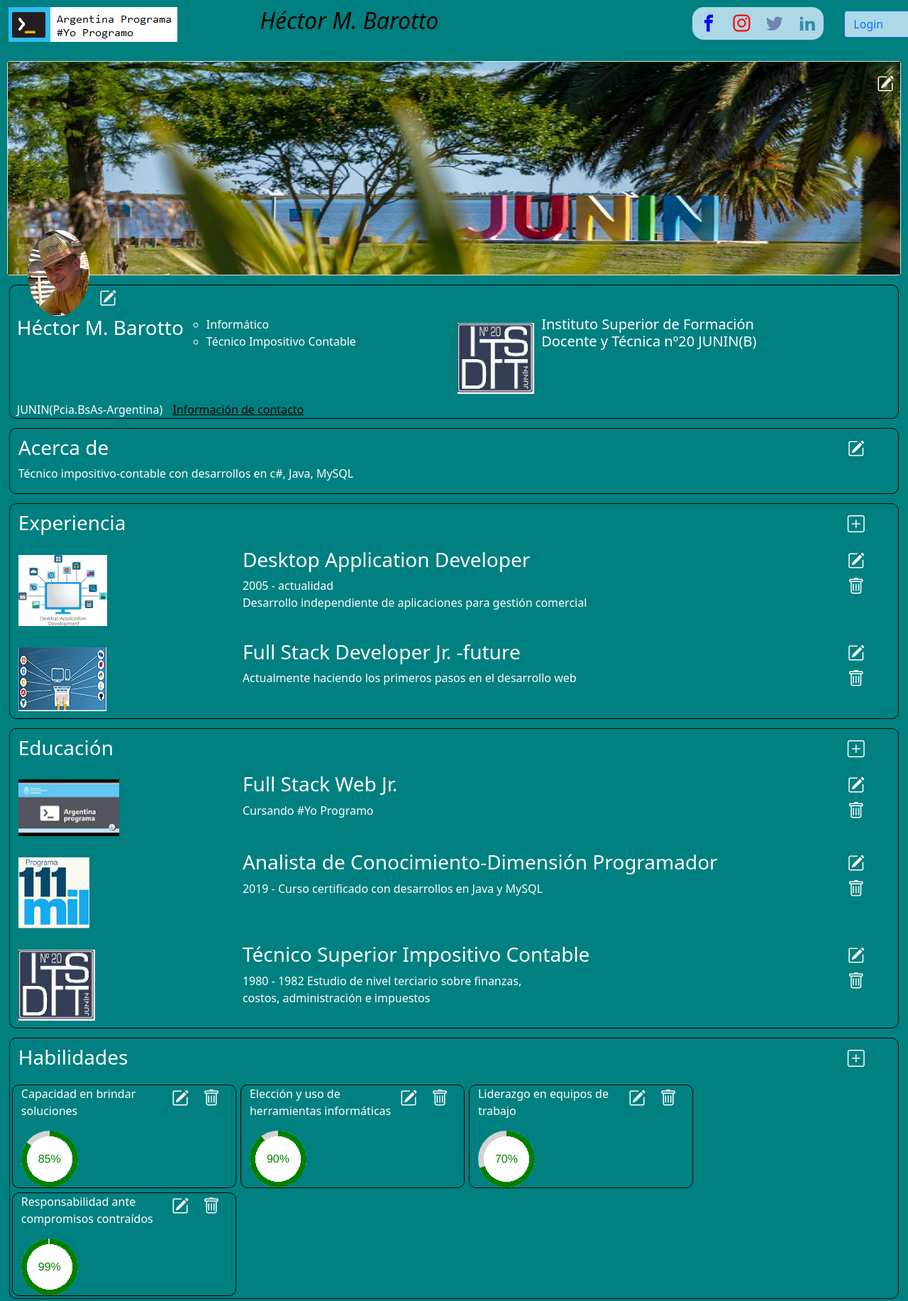
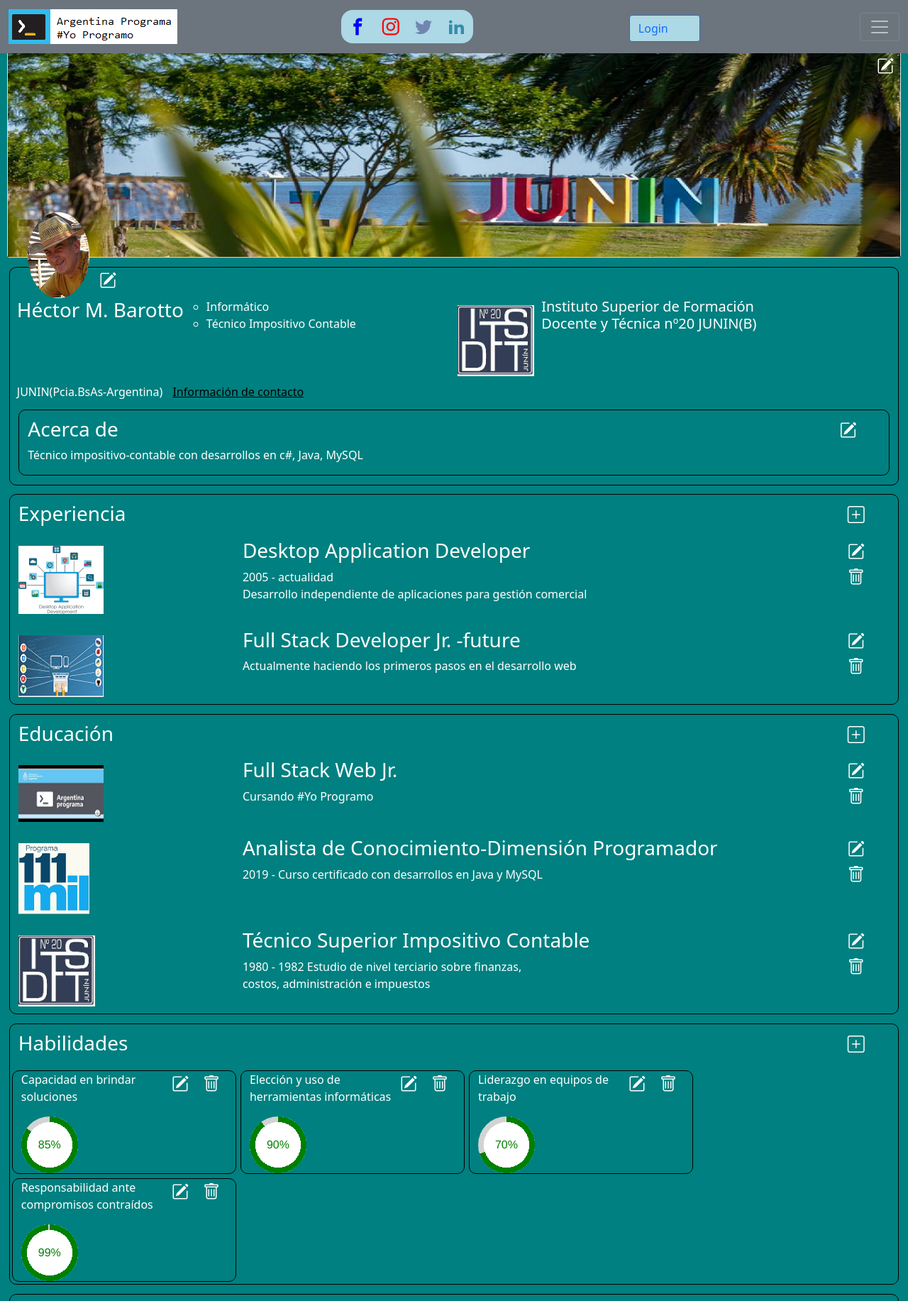
Before and after one commit to HectorBarotto/AppFrontend, a plain HTML site: page src/index.html in a window 1280 px wide. Shown: the top 1833 px of the page at 71% size. Drawn offline with nearby package versions, Linux system fonts and the light colour scheme; files whose address does not match are found by name.

Commit message:
Add navbar

```diff
--- a/src/index.html
+++ b/src/index.html
@@ -17,23 +17,42 @@
 </head>
 <body>
   <header>
-        <div class="row fixed"> <!-- primera linea con: logo argprog /nombre /redes sociales /btn login-->
-            <div class="col-sm-7" title="Si lo puedes imaginar, lo puedes programar">
+    <nav class="navbar bg-secondary navbar-dark"> <!--navegación dentro de la página-->
+      <div class="container-fluid">
+        <div class="navbar-brand" title="Si lo puedes imaginar, lo puedes programar">
           <img src="../images/argprog.png" alt="logo argentina programa" align="left" width="238" height="49" />
-                <h2 id="my-name" align="center" style="color: black"><i>Héctor M. Barotto</i></h2>
         </div>
-            <div class="col-sm-4">
         <div class="social-bar">
           <a href="https://www.facebook.com/" class="icon icon-facebook" target="_blank" title="Facebook"></a>
           <a href="https://www.instagram.com/" class="icon icon-instagram" target="_blank" title="Instagram"></a>
           <a href="https://twitter.com/?lang=es" class="icon icon-twitter" target="_blank" title="Twitter"></a>
           <a href="https://ar.linkedin.com/" class="icon icon-linkedin2" target="_blank" title="LinkedIn"></a>
         </div>
-            </div>
-            <div class="col-sm-1">
         <button type="button" class="btn btn-outline-primary" title="data access">Login</button>
+        <button class="navbar-toggler" type="button" data-bs-toggle="collapse" data-bs-target="#collapsibleNavbar">
+          <span class="navbar-toggler-icon"></span>
+        </button>
+        <div class="collapse navbar-collapse" id="collapsibleNavbar">
+          <ul class="navbar-nav">
+            <li class="nav-item">
+              <a class="nav-link" href="#acerca-de">1. Acerca de</a>
+            </li>
+            <li class="nav-item">
+              <a class="nav-link" href="#experiencia">2. Experiencia</a>
+            </li>
+            <li class="nav-item">
+              <a class="nav-link" href="#educacion">3. Educación</a>
+            </li>
+            <li class="nav-item">
+              <a class="nav-link" href="#habilidades">4. Habilidades</a>
+            </li>
+            <li class="nav-item">
+              <a class="nav-link" href="#proyectos">5. Proyectos</a>
+            </li>
+          </ul>
         </div>
       </div>
+    </nav>
     <!-- banner-->
     <div id="banner-edit">
       <a href="#" >
@@ -44,9 +63,8 @@
       <img class="img-fluid" src="../images/junin.png" alt="Parque Natural -JUNIN(B)"/>
     </div>
   </header>
-    <section> <!-- AcercaDe -->
-        <article> <!-- Info data-->
-          <div class="div-Seccion" >
+
+  <section class="seccion" id="acerca-de"> <!-- AcercaDe -->
     <div title="image farm">
       <img src="../images/perfil.png" class="rounded-circle img-perfil" alt="mi perfil"/>
       <a href="#">
@@ -70,16 +88,8 @@
       <span>JUNIN(Pcia.BsAs-Argentina) </span>
       <span><a class="enlace-estilo" href="#">Información de contacto</a></span>
     </div>
-            <!-- opciones desactivadas
-            <div id="btn-info">
-                <button type="button" class="btn btn-outline-primary btn-info">Tengo interés en</button>
-                <button type="button" class="btn btn-outline-primary btn-info">Añadir Sección</button>
-                <button type="button" class="btn btn-outline-primary btn-info">Más</button>
-            </div>
-            -->
-          </div>
 
-          <div class="div-Seccion"> <!-- Info Acerca de-->
+    <div class="seccion"> <!-- Info Acerca de -->
       <div class="row">
         <div class="col-sm-11">
           <h3>Acerca de</h3>
@@ -92,10 +102,9 @@
         </div>
       </div>
     </div>
+  </section>
 
-        </article>
-        <article> <!-- Experiencia-->
-          <div class="div-Seccion" >
+  <section class="seccion" id="experiencia"> <!-- Experiencia-->
     <div class="row">
       <div class="col-sm-11">
         <h3>Experiencia</h3>
@@ -140,10 +149,9 @@
         </a>
       </div>
     </div>
-          </div>
-        </article>
-        <article> <!-- Educación -->
-          <div class="div-Seccion" >
+  </section>
+
+  <section class="seccion" id="educacion"> <!-- Educación -->
     <div class="row">
       <div class="col-sm-11">
         <h3>Educación</h3>
@@ -206,10 +214,9 @@
         </a>
       </div>
     </div>
-          </div>
-        </article>
-        <article> <!-- Habilidades -->
-          <div class="div-Seccion" >
+  </section>
+
+  <section class="seccion" id="habilidades"> <!-- Habilidades -->
     <div class="row">
         <div class="col-sm-11">
           <h3>Habilidades</h3>
@@ -278,10 +285,9 @@
         </div>
       </div>
     </div>
-        </div>
-      </article>
-      <article> <!-- Proyectos-->
-        <div class="div-Seccion" >
+  </section>
+
+  <section class="seccion" id="proyectos"> <!-- Proyectos-->
     <div class="row">
       <div class="col-sm-11">
         <h3>Proyectos</h3>
@@ -327,13 +333,13 @@
         </a>
       </div>
     </div>
-          </div>
-        </div>
-      </article>
   </section>
+
   <aside> <!-- sección de contenido dinamico indirecto relacionado al documento-->
   </aside>
+
   <footer> <!-- pie de página -->
+    <a href="#" align="right" style="color:black;"><h4>Ir al inicio</h4></a>
   </footer>
 
   <!-- Bootstrap CDN a través de jsDelivr -->
--- a/src/styles.css
+++ b/src/styles.css
@@ -4,17 +4,7 @@ body {
     color: white;
   }
 /*  HEADER */
-/*----posición fija para la primera linea del header*/
-.fixed {
-  position: fixed;
-  top: 0;
-  left: 0;
-  width: 100%;
-}
-/*icono puntero al pasar el mouse sobre el nombre*/
-#my-name{
-  cursor: not-allowed;
-}
+
 /*----Enlace a redes sociales*/
 .social-bar {
   font-size: 1.5rem;
@@ -79,7 +69,7 @@ img.img-fluid{
 }
 #banner-edit{
   text-align:right;
-  margin: 100px 10px -50px 10px;
+  margin: 0px 10px -50px 10px;
 }
 /*fin banner*/
 /*acerca de - article-semántico - reglas extras a la sección*/
@@ -105,8 +95,8 @@ i.bi{
   color:white;
   margin: 10px;
 }
-/*apariencia de las secciones/articulos*/
-.div-Seccion{
+/*apariencia de las secciones en el body*/
+.seccion{
   border: solid thin black;
   border-radius: 10px;
   margin: 1%;
@@ -128,9 +118,10 @@ i.bi{
 .small-img{
   margin: 10px 10px 10px 0px;
   min-width: 80px;
-  max-width: 130;
+  max-width: 120px;
   min-height: 80px;
   max-height: 100px;
+
 }
 div#info-contact > span {
   font-size: 1rem;
```
Lines whose indentation alone changed are shown as unchanged.
